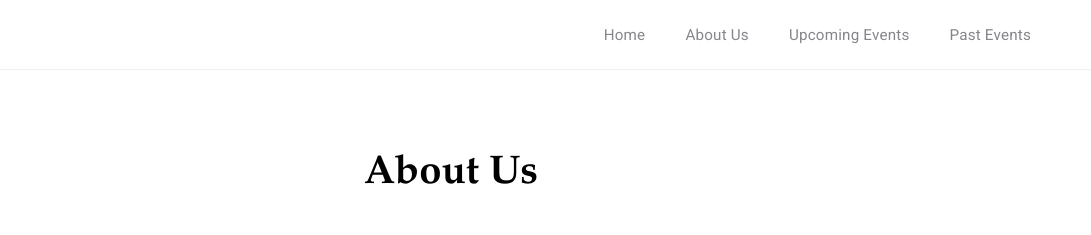
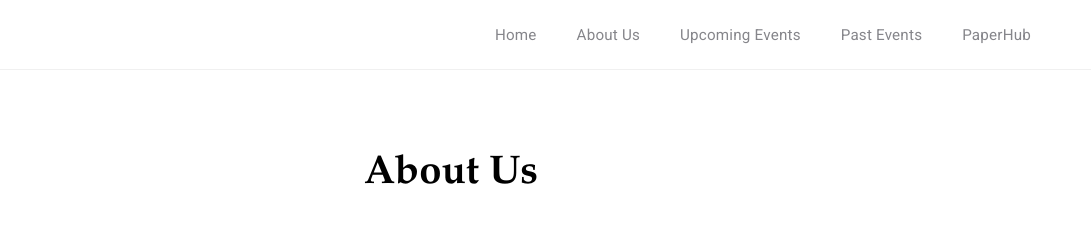
Before and after one commit to SpiritsAI/SpiritsAI.github.io, a plain HTML site: page about.html in a window 1280 px wide. Shown: the top 235 px of the page, 189-1280 px from the left. Drawn offline with Linux system fonts and the light colour scheme.

Commit message:
Update about.html
add paperhub

```diff
--- a/about.html
+++ b/about.html
@@ -21,6 +21,7 @@
                         <li><a href="about.html">About Us</a></li>
                         <li><a href="index.html#upcoming">Upcoming Events</a></li>
                         <li><a href="index.html#past">Past Events</a></li>
+                        <li><a href="paperhub.html#paperhub">PaperHub</a></li>
                     </ul>
                 </nav>
             </div>
```
